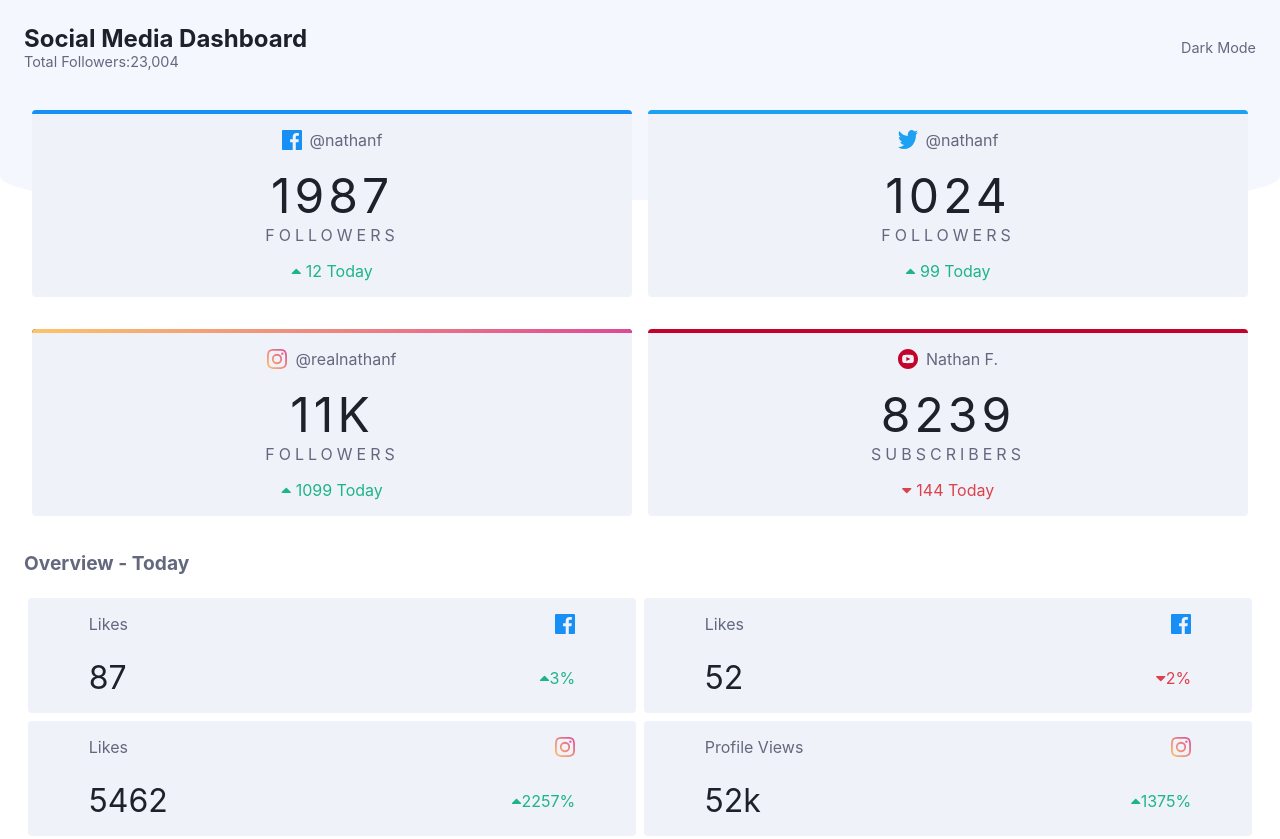
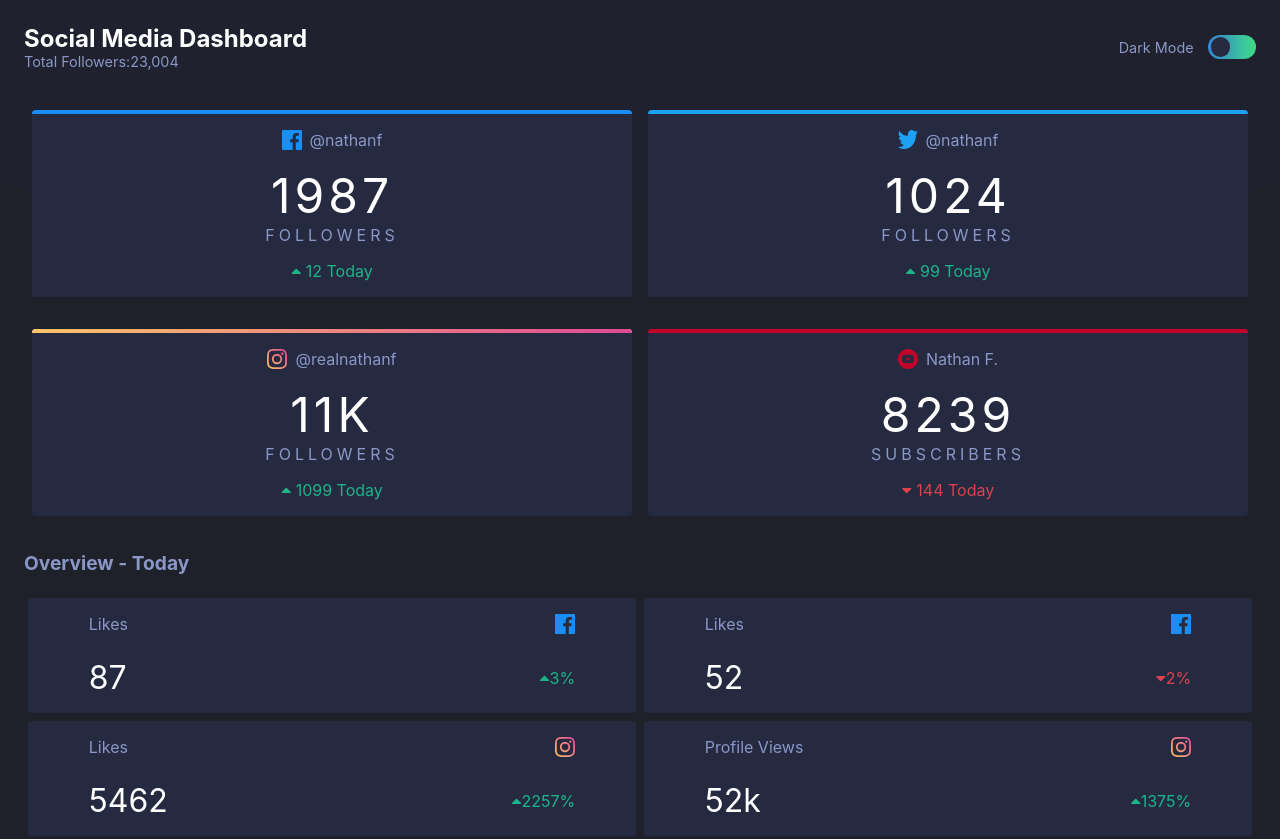
Before and after one commit to DLBY/social-media-dashboard, a plain HTML site: page index.html in a window 1280 px wide. Shown: the top 839 px of the page. Drawn offline with Linux system fonts and the light colour scheme; files whose address does not match are found by name; a web font is replaced by a local one.

Commit message:
button toggle css done

```diff
--- a/index.html
+++ b/index.html
@@ -22,7 +22,7 @@
 
     <title>Frontend Mentor | Social Media dashboard</title>
   </head>
-  <body class="light-theme">
+  <body class="dark-theme">
     <div class="bg"></div>
     <header>
       <div>
@@ -30,7 +30,13 @@
         <p>Total Followers:23,004</p>
       </div>
       <div class="break-line"></div>
-      <p>Dark Mode</p>
+      <div class="toggle-container">
+        <p>Dark Mode</p>
+        <label id="switch" class="switch">
+          <input type="checkbox" id="switch__slider" />
+          <span class="slider__round"></span>
+        </label>
+      </div>
     </header>
     <main>
       <!--Top cards-->
--- a/styles.css
+++ b/styles.css
@@ -43,8 +43,64 @@ h2 {
 }
 
 /* Toggle */
-.toggle {
-  background-color:var(--toggle-color);
+.toggle-container {
+  display: flex;
+  align-items: center;
+}
+.toggle-container p{
+  margin-right:1em;
+}
+.switch {
+  position: relative;
+  display: inline-block;
+  width:3em;
+  height:1.5em;
+}
+.switch input {
+  opacity: 0;
+  width: 0;
+  height: 0;
+}
+.slider__round {
+  position: absolute;
+  cursor: pointer;
+  border-radius:34px;
+  top: 0;
+  left: 0;
+  right: 0;
+  bottom: 0;
+  background: var(--toggle-color);
+  -webkit-transition: 0.4s;
+  transition: 0.4s;
+}
+.slider__round:before {
+  position: absolute;
+  content: "";
+  width: 1.2em;
+  height: 1.2em;
+  border-radius:50%;
+  left: 2.5px;
+  bottom: 4px;
+  top: 0;
+  bottom: 0;
+  margin: auto 0;
+  -webkit-transition: 0.4s;
+  transition: 0.4s;
+  background: var(--card-bg);
+  box-shadow: 0 0px 15px #2020203d;
+}
+input:checked + .slider__round:before {
+  -webkit-transform: translateX(1.5em);
+  -ms-transform: translateX(1.5em);
+  transform: translateX(1.5em);
+  background: var(--card-bg);
+}
+.slider__round.round {
+  border-radius: 34px;
+}
+
+.slider__round.round:before {
+  border-radius: 50%;
 }
 
 /* Main */
--- a/theme.css
+++ b/theme.css
@@ -5,7 +5,7 @@
   --card-bg: hsl(228, 28%, 20%);
   --primary-txt: hsl(228, 34%, 66%);
   --secondary-txt: hsl(0, 0%, 100%);
-  --toggle-color:linear gradient hsl(210, 78%, 56%) to hsl(146, 68%, 55%);
+  --toggle-color:linear-gradient(to right,hsl(210, 78%, 56%),hsl(146, 68%, 55%));
 }
 
 .light-theme {
```
